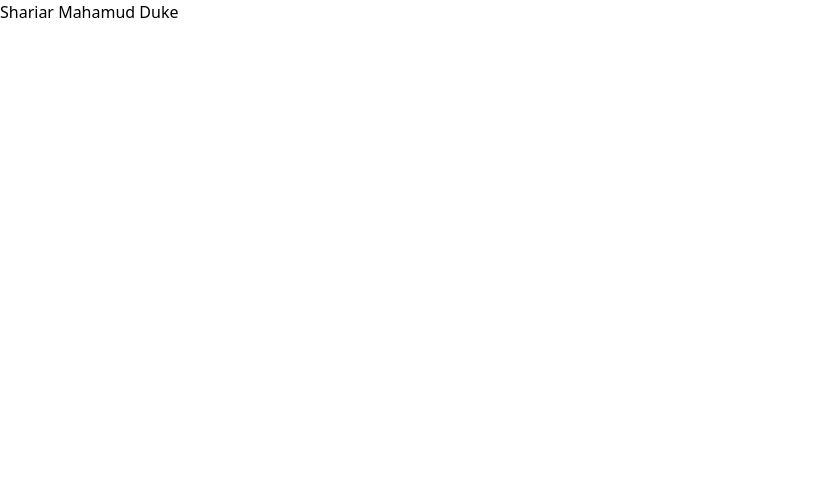
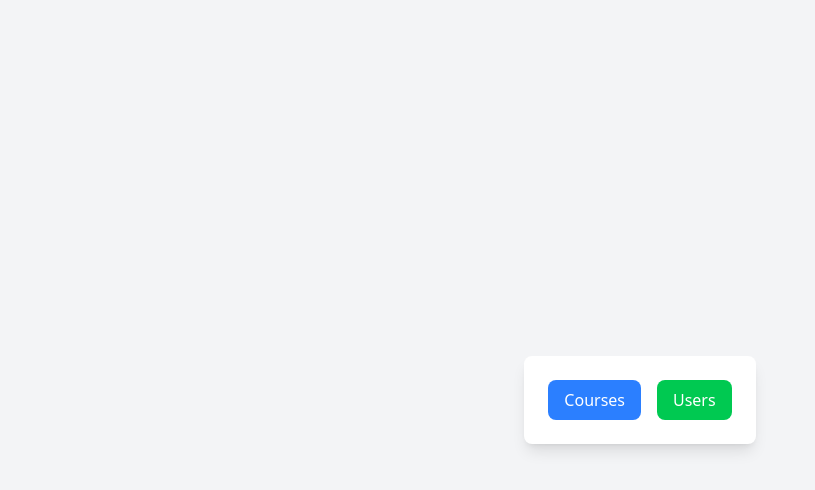
Before and after one commit to shariar-duke/nextjs-error-handeling, a Next.js app: page / in a window 1280 px wide. Shown: the top 490 px of the page, without its empty margins (0-815 px from the left). Built offline with nearby package versions, Linux system fonts and the light colour scheme.

Commit message:
home page modified

```diff
--- a/src/app/page.js
+++ b/src/app/page.js
@@ -1,7 +1,22 @@
+import Link from "next/link";
+
 export default function Home() {
   return (
-    <div>
-      <p>Shariar Mahamud Duke</p>
+    <div className="flex items-center justify-center min-h-screen bg-gray-100">
+      <div className="flex space-x-4 bg-white p-6 shadow-lg rounded-lg">
+        <Link
+          className="px-4 py-2 bg-blue-500 text-white rounded-lg hover:bg-blue-600 transition"
+          href="/courses"
+        >
+          Courses
+        </Link>
+        <Link
+          className="px-4 py-2 bg-green-500 text-white rounded-lg hover:bg-green-600 transition"
+          href="/users"
+        >
+          Users
+        </Link>
+      </div>
     </div>
   );
 }
```
